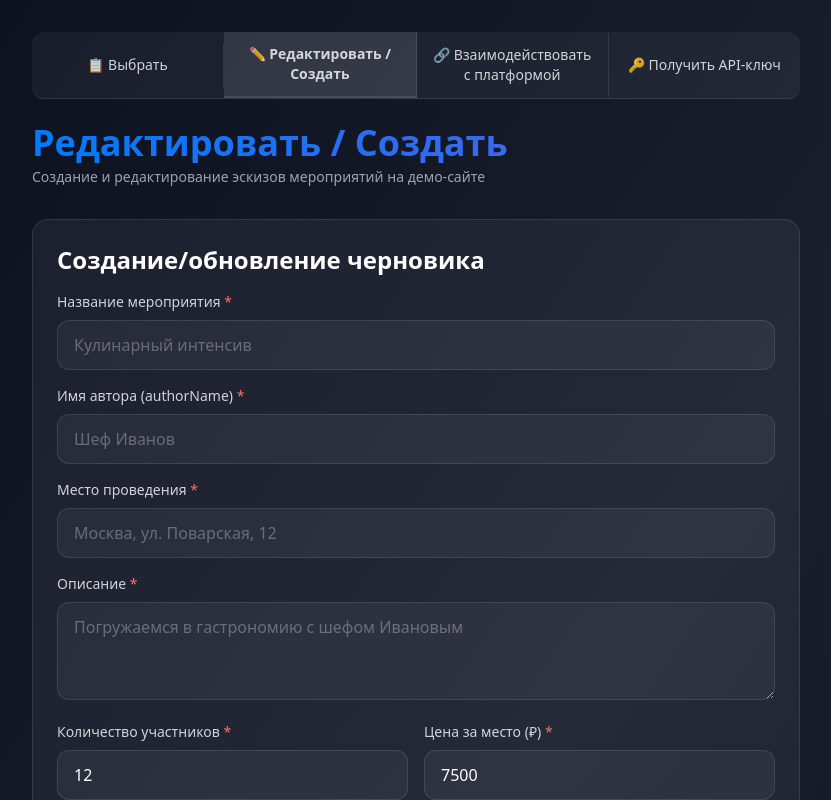
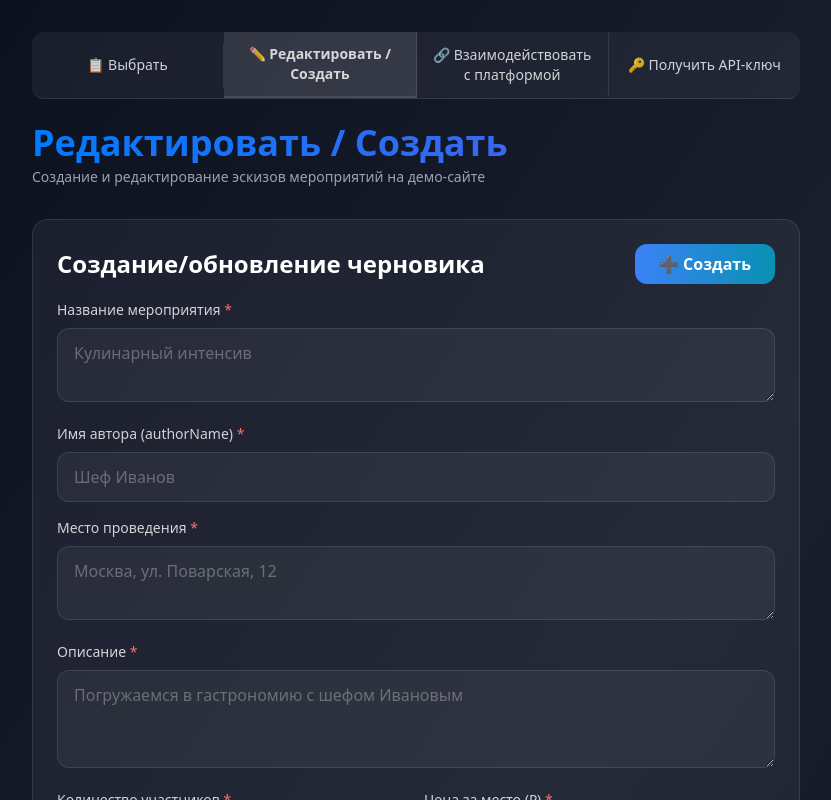
Before and after one commit to TaisyaFreelanse/external-demo, a Nuxt app: page /demo/external-upload in a window 1280 px wide. Shown: the top 800 px of the page, without its empty margins (224-1055 px from the left). Built offline with nearby package versions, Linux system fonts and the light colour scheme.

Commit message:
Refactor external-upload.vue and select.vue to enhance user interface; update layout for event creation, replace input fields with textareas for better content entry, and streamline event display logic for improved user experience.

```diff
--- a/pages/demo/external-upload.vue
+++ b/pages/demo/external-upload.vue
@@ -16,7 +16,16 @@
 
       <!-- Форма создания/обновления -->
       <div class="bg-white/5 border border-white/10 rounded-2xl p-6 mb-6">
-        <h2 class="text-2xl font-semibold mb-4">Создание/обновление черновика</h2>
+        <div class="flex items-center justify-between mb-4">
+          <h2 class="text-2xl font-semibold">Создание/обновление черновика</h2>
+          <button
+            type="button"
+            @click="handleCreateClick"
+            class="bg-gradient-to-r from-blue-500 to-cyan-600 text-white font-semibold py-2 px-6 rounded-xl hover:opacity-90 transition-opacity"
+          >
+            ➕ Создать
+          </button>
+        </div>
 
         <div v-if="selectedEventId && !canEditCurrentEvent" class="bg-red-500/10 border border-red-500/30 rounded-xl px-4 py-3 mb-4">
           <div class="flex items-center gap-2 text-red-300 font-medium mb-1">
@@ -45,19 +54,19 @@
             <label class="block text-sm font-medium text-white/80 mb-2">
               Название мероприятия <span class="text-red-400">*</span>
             </label>
-            <input
+            <textarea
               v-model="formData.title"
-              type="text"
               required
+              rows="2"
               placeholder="Кулинарный интенсив"
               :disabled="!!(selectedEventId && !canEditCurrentEvent)"
               :class="[
-                'w-full border rounded-xl px-4 py-3 placeholder-white/30 outline-none transition-all',
+                'w-full border rounded-xl px-4 py-3 placeholder-white/30 outline-none transition-all break-words',
                 selectedEventId && !canEditCurrentEvent
                   ? 'bg-white/10 border-white/20 text-white/70 cursor-not-allowed'
                   : 'bg-white/5 border-white/10 text-white focus:border-[#007AFF] focus:ring-2 focus:ring-[#007AFF]/20'
               ]"
-            >
+            ></textarea>
           </div>
 
           <div>
@@ -83,19 +92,19 @@
             <label class="block text-sm font-medium text-white/80 mb-2">
               Место проведения <span class="text-red-400">*</span>
             </label>
-            <input
+            <textarea
               v-model="formData.location"
-              type="text"
               required
+              rows="2"
               placeholder="Москва, ул. Поварская, 12"
               :disabled="!!(selectedEventId && !canEditCurrentEvent)"
               :class="[
-                'w-full border rounded-xl px-4 py-3 placeholder-white/30 outline-none transition-all',
+                'w-full border rounded-xl px-4 py-3 placeholder-white/30 outline-none transition-all break-words',
                 selectedEventId && !canEditCurrentEvent
                   ? 'bg-white/10 border-white/20 text-white/70 cursor-not-allowed'
                   : 'bg-white/5 border-white/10 text-white focus:border-[#007AFF] focus:ring-2 focus:ring-[#007AFF]/20'
               ]"
-            >
+            ></textarea>
           </div>
 
           <div>
@@ -434,13 +443,6 @@
           <div class="flex gap-4">
             <button
               type="button"
-              @click="handleCreateClick"
-              class="flex-1 bg-gradient-to-r from-blue-500 to-cyan-600 text-white font-semibold py-3 px-6 rounded-xl hover:opacity-90 transition-opacity"
-            >
-              ➕ Создать
-            </button>
-            <button
-              type="button"
               @click="handleSaveClick"
               :disabled="!!(selectedEventId && !canEditCurrentEvent)"
               :class="[
@@ -773,8 +775,8 @@ const resetForm = () => {
     title: '',
     authorName: '',
     location: '',
-    seatLimit: 12,
-    pricePerSeat: 7500,
+    seatLimit: '' as any,
+    pricePerSeat: '' as any,
     description: '',
     timezone: 'Europe/Moscow',
     // createdAtClient НЕ заполняется автоматически - только при сохранении
--- a/pages/demo/select.vue
+++ b/pages/demo/select.vue
@@ -32,11 +32,11 @@
               Нет сохраненных Ивентов. Создайте Ивент на странице "Редактировать / Создать".
             </div>
 
-            <!-- Grid с карточками Ивентов -->
-            <div v-else class="grid grid-cols-1 md:grid-cols-2 gap-4">
-              <div
-                v-for="event in sortedEvents"
-                :key="event.id"
+                  <!-- Grid с карточками Ивентов -->
+                  <div v-else class="grid grid-cols-1 md:grid-cols-2 gap-4">
+                    <div
+                      v-for="event in savedEvents"
+                      :key="event.id"
                 :class="[
                   'bg-white/5 border rounded-2xl p-5 transition-all cursor-pointer',
                   selectedEventId === event.id
@@ -271,16 +271,6 @@ const saveEventsList = (events: SavedEvent[]) => {
   }
 }
 
-// Отсортированный список Ивентов: выбранный Ивент всегда первый
-const sortedEvents = computed(() => {
-  if (!selectedEventId.value) {
-    return savedEvents.value
-  }
-  const selected = savedEvents.value.find(e => e.id === selectedEventId.value)
-  const others = savedEvents.value.filter(e => e.id !== selectedEventId.value)
-  return selected ? [selected, ...others] : savedEvents.value
-})
-
 // Текущий выбранный Ивент
 const currentEvent = computed(() => {
   if (!selectedEventId.value) return null
```
